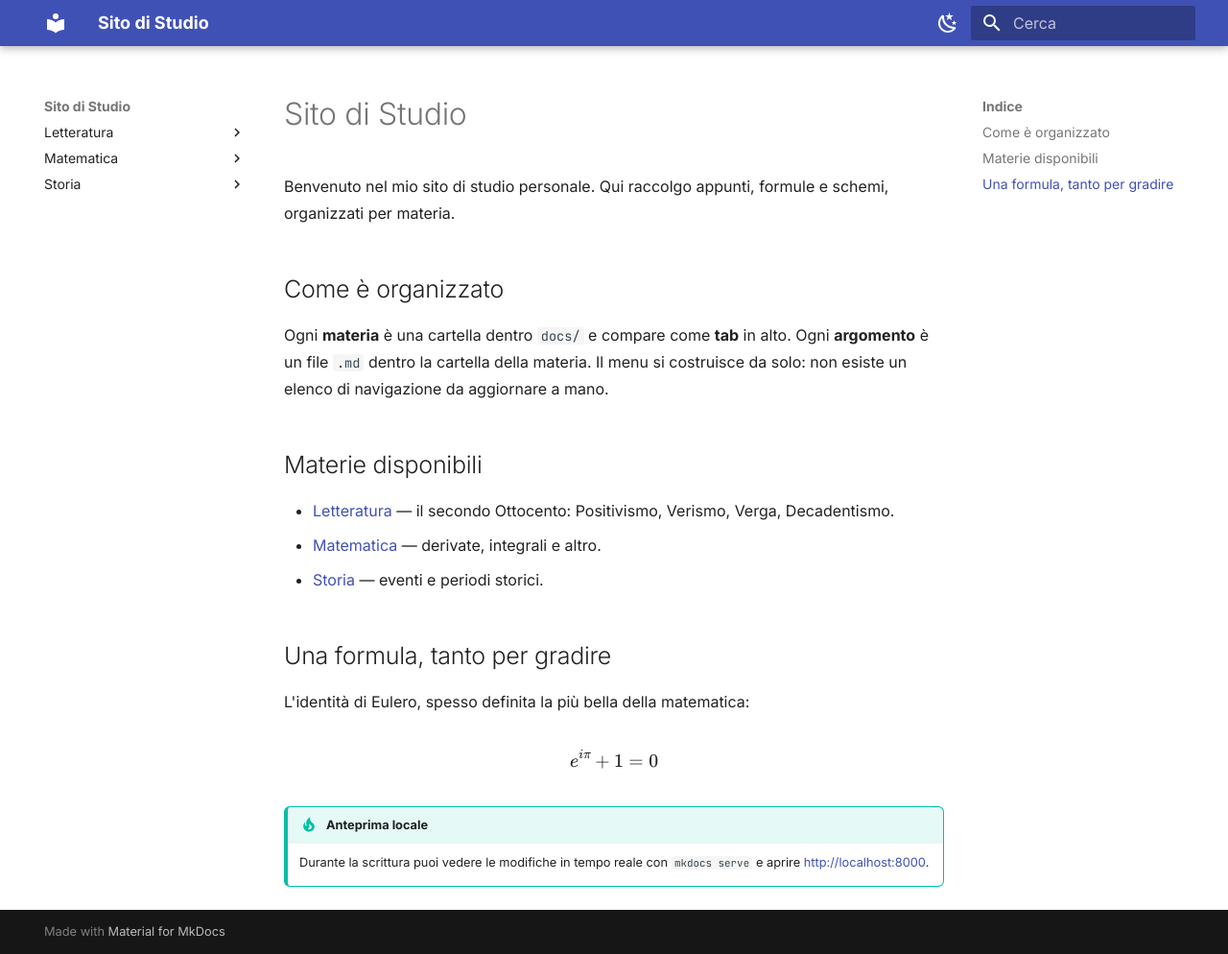
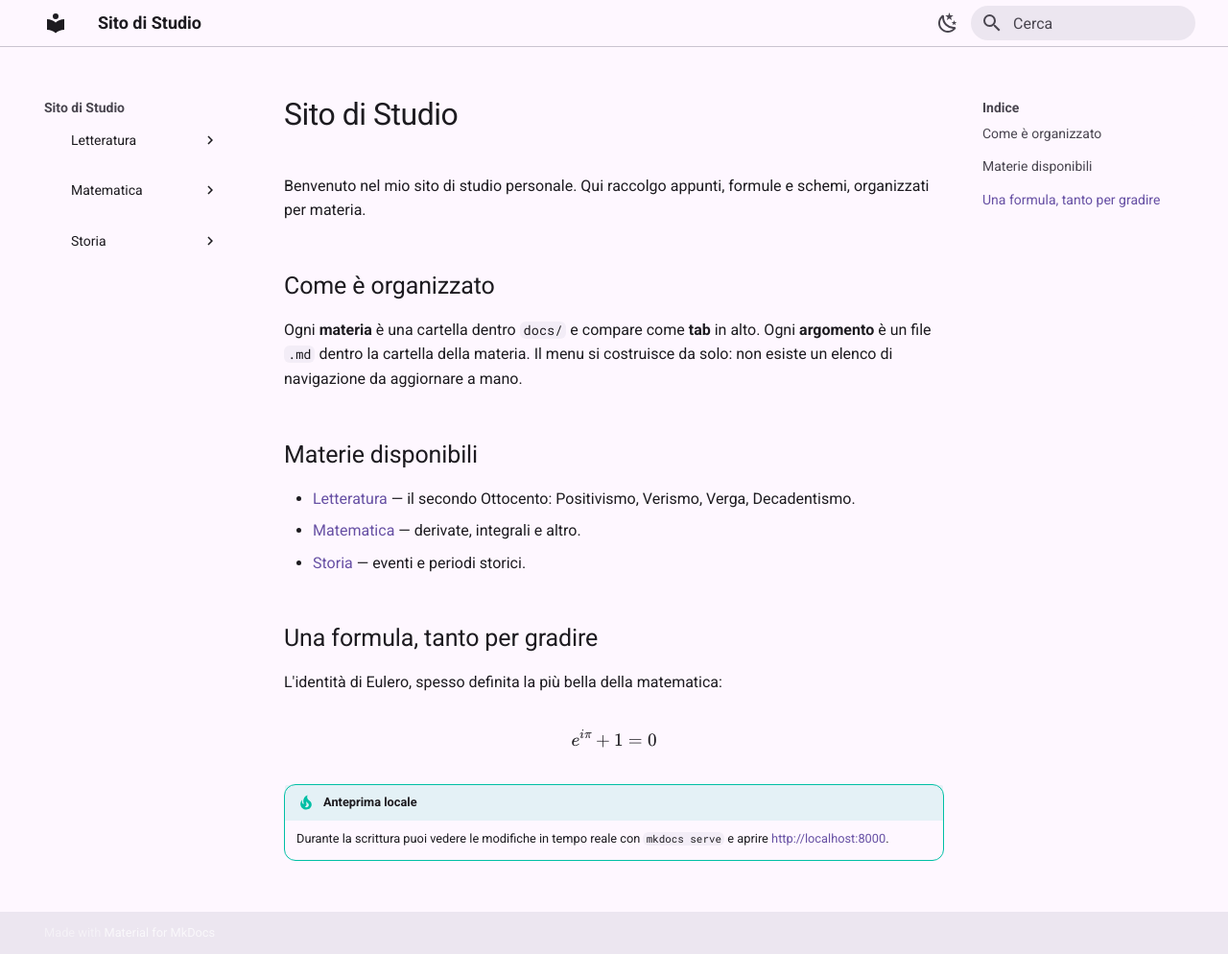
Before and after one commit to NamelessIdeas/sito-studio, an MkDocs documentation site: the page built from docs/index.md, in a window 1280 px wide and 994 px high. Shown: the whole window at 96% size. Built offline with MkDocs 1.6.1 and Material for MkDocs 9.7.7, drawn with Linux system fonts in a browser that asks for light colours.

Commit message:
UI: tema Material Design 3 (Material You)
Adatta il sito al linguaggio M3 di m3.material.io:
- palette baseline M3 (viola): primary #6750A4 (light) / #D0BCFF (dark),
  superfici tonali, secondary container per gli stati attivi
- tipografia Roboto / Roboto Mono; headline a peso regolare (tratto M3)
- forme arrotondate: card/admonition/tabelle 12px, pulsanti e voci di
  navigazione a "pillola", barra di ricerca a pillola (28px)
- top app bar su superficie tonale chiara (non viola pieno), senza ombra
- indicatore di navigazione attivo a pillola (secondary container)
- footer su superficie tonale

Token M3 in docs/stylesheets/extra.css (--m3-*), mappati sui --md-* nativi,
sia per tema chiaro (default) sia scuro (slate). palette mkdocs.yml passa a
"deep purple" come base. Verificato con mkdocs build --strict (exit 0).

Co-Authored-By: Claude Opus 4.8 <noreply@anthropic.com>

```diff
--- a/docs/stylesheets/extra.css
+++ b/docs/stylesheets/extra.css
@@ -1,61 +1,216 @@
-/* Rifiniture estetiche del sito di studio.
-   Tutto è basato sulle variabili CSS di Material (--md-*), così il tema
-   chiaro/scuro continua a funzionare senza colori "fissi". Filosofia:
-   meno è meglio — più aria e leggibilità, niente effetti vistosi. */
+/* ============================================================================
+   Material Design 3 (Material You) per MkDocs Material
+   ----------------------------------------------------------------------------
+   Adatta il tema al linguaggio di m3.material.io: palette baseline M3 (viola),
+   superfici tonali, forme molto arrotondate, tipografia Roboto e indicatore di
+   navigazione a "pillola". Tutto basato su variabili CSS, quindi il tema
+   chiaro/scuro continua a funzionare. I token M3 personalizzati hanno prefisso
+   --m3-* e i token nativi di Material sono --md-*.
+   ========================================================================== */
 
-/* --- Lettura più ariosa --------------------------------------------------- */
-.md-typeset {
-  line-height: 1.75;            /* righe meno compresse: testo più riposante */
+/* ---- Token colore M3 — TEMA CHIARO ---------------------------------------- */
+[data-md-color-scheme="default"] {
+  /* M3 baseline (light) */
+  --m3-primary:               #6750A4;
+  --m3-on-primary:            #FFFFFF;
+  --m3-primary-container:     #EADDFF;
+  --m3-on-primary-container:  #21005D;
+  --m3-secondary-container:   #E8DEF8;
+  --m3-on-secondary-container:#1D192B;
+  --m3-surface:               #FEF7FF;
+  --m3-surface-container:      #F3EDF7;
+  --m3-surface-container-high: #ECE6F0;
+  --m3-on-surface:            #1D1B20;
+  --m3-on-surface-variant:    #49454F;
+  --m3-outline:               #79747E;
+  --m3-outline-variant:       #CAC4D0;
+
+  /* Mappatura sui token nativi di Material */
+  --md-primary-fg-color:        var(--m3-primary);
+  --md-primary-fg-color--light: #7F67BE;
+  --md-primary-fg-color--dark:  #4F378B;
+  --md-accent-fg-color:         var(--m3-primary);
+
+  --md-default-bg-color:            var(--m3-surface);
+  --md-default-fg-color:            var(--m3-on-surface);
+  --md-default-fg-color--light:     var(--m3-on-surface-variant);
+  --md-default-fg-color--lighter:   var(--m3-outline);
+  --md-default-fg-color--lightest:  var(--m3-surface-container-high);
+
+  --md-typeset-color:    var(--m3-on-surface);
+  --md-typeset-a-color:  var(--m3-primary);
+
+  --md-code-bg-color: var(--m3-surface-container);
+  --md-code-fg-color: var(--m3-on-surface);
+
+  --md-footer-bg-color:       var(--m3-surface-container);
+  --md-footer-bg-color--dark: var(--m3-surface-container-high);
+  --md-footer-fg-color:       var(--m3-on-surface);
 }
 
-.md-typeset p {
-  margin: 0.7em 0 1.05em;       /* un filo di respiro in più tra i paragrafi */
+/* ---- Token colore M3 — TEMA SCURO ----------------------------------------- */
+[data-md-color-scheme="slate"] {
+  /* M3 baseline (dark) */
+  --m3-primary:               #D0BCFF;
+  --m3-on-primary:            #381E72;
+  --m3-primary-container:     #4F378B;
+  --m3-on-primary-container:  #EADDFF;
+  --m3-secondary-container:   #4A4458;
+  --m3-on-secondary-container:#E8DEF8;
+  --m3-surface:               #141218;
+  --m3-surface-container:      #211F26;
+  --m3-surface-container-high: #2B2930;
+  --m3-on-surface:            #E6E0E9;
+  --m3-on-surface-variant:    #CAC4D0;
+  --m3-outline:               #938F99;
+  --m3-outline-variant:       #49454F;
+
+  --md-primary-fg-color:        var(--m3-primary);
+  --md-primary-fg-color--light: #B69DF8;
+  --md-primary-fg-color--dark:  #4F378B;
+  --md-accent-fg-color:         var(--m3-primary);
+
+  --md-default-bg-color:            var(--m3-surface);
+  --md-default-fg-color:            var(--m3-on-surface);
+  --md-default-fg-color--light:     var(--m3-on-surface-variant);
+  --md-default-fg-color--lighter:   var(--m3-outline);
+  --md-default-fg-color--lightest:  var(--m3-surface-container-high);
+
+  --md-typeset-color:    var(--m3-on-surface);
+  --md-typeset-a-color:  var(--m3-primary);
+
+  --md-code-bg-color: var(--m3-surface-container);
+  --md-code-fg-color: var(--m3-on-surface);
+
+  --md-footer-bg-color:       var(--m3-surface-container);
+  --md-footer-bg-color--dark: #0F0D13;
+  --md-footer-fg-color:       var(--m3-on-surface);
 }
 
-/* Titoli con più stacco dalla sezione precedente, gerarchia più chiara. */
+/* ---- Tipografia M3 (Roboto; headline a peso regolare) --------------------- */
+.md-typeset {
+  line-height: 1.6;
+}
+.md-typeset h1 {
+  font-weight: 400;            /* le headline M3 NON sono bold */
+  letter-spacing: -0.015em;
+  color: var(--m3-on-surface);
+}
 .md-typeset h2 {
+  font-weight: 400;
+  letter-spacing: -0.005em;
   margin-top: 2.4rem;
-  letter-spacing: -0.01em;
 }
 .md-typeset h3 {
+  font-weight: 500;           /* i "title" M3 sono medium */
   margin-top: 1.8rem;
 }
+.md-typeset p { margin: 0.7em 0 1.05em; }
+html { scroll-behavior: smooth; }
 
-/* --- Scorrimento morbido per i link ad ancora ----------------------------- */
-html {
-  scroll-behavior: smooth;
+/* ---- Top app bar M3: superficie tonale chiara, non viola pieno ------------ */
+.md-header {
+  background-color: var(--m3-surface);
+  color: var(--m3-on-surface);
+  box-shadow: none;
+  border-bottom: 1px solid var(--m3-outline-variant);
+}
+.md-header--shadow { box-shadow: none; }
+.md-header__title { font-weight: 500; }
+.md-header .md-icon,
+.md-header [class*="md-icon"] { color: var(--m3-on-surface-variant); }
+
+/* ---- Barra di ricerca M3: "pillola" su superficie tonale ------------------ */
+.md-search__form {
+  border-radius: 28px;
+  background-color: var(--m3-surface-container-high);
+  box-shadow: none;
+}
+.md-search__form:hover {
+  background-color: var(--m3-surface-container);
+}
+.md-search__input { color: var(--m3-on-surface); }
+.md-search__input::placeholder { color: var(--m3-on-surface-variant); }
+.md-search__icon { color: var(--m3-on-surface-variant); }
+[data-md-toggle="search"]:checked ~ .md-header .md-search__output {
+  border-radius: 0 0 16px 16px;
 }
 
-/* --- Tabelle più morbide e leggibili -------------------------------------- */
+/* ---- Forme arrotondate M3 (corner medium = 12px) -------------------------- */
+.md-typeset .admonition,
+.md-typeset details,
+.md-typeset .highlight,
+.md-typeset pre > code,
+.md-typeset .tabbed-set,
 .md-typeset table:not([class]) {
-  border: none;
-  border-radius: 0.3rem;
+  border-radius: 12px;
+}
+.md-typeset .admonition,
+.md-typeset details {
+  border: 1px solid var(--m3-outline-variant);
+  box-shadow: none;
+}
+.md-typeset code { border-radius: 6px; }
+
+/* Pulsanti a "pillola" (corner full) */
+.md-typeset .md-button,
+.md-clipboard,
+.md-typeset .tabbed-labels > label {
+  border-radius: 9999px;
+}
+.md-typeset .md-button--primary {
+  background-color: var(--m3-primary);
+  color: var(--m3-on-primary);
+  border-color: var(--m3-primary);
+}
+
+/* ---- Tabelle M3 ----------------------------------------------------------- */
+.md-typeset table:not([class]) {
+  border: 1px solid var(--m3-outline-variant);
   overflow: hidden;
-  box-shadow: 0 0 0 1px var(--md-default-fg-color--lightest);
 }
 .md-typeset table:not([class]) th {
-  font-weight: 600;
+  background-color: var(--m3-surface-container);
+  color: var(--m3-on-surface);
+  font-weight: 500;
 }
-/* Righe alternate appena accennate: la tabella "si legge" senza pesare. */
-.md-typeset table:not([class]) tr:nth-child(even),
-.md-typeset table:not([class]) tbody tr:nth-child(even) {
-  background-color: var(--md-default-fg-color--lightest);
+.md-typeset table:not([class]) tr:nth-child(even) {
+  background-color: var(--m3-surface-container);
 }
 
-/* --- Admonition e citazioni un po' più morbide ---------------------------- */
-.md-typeset .admonition,
-.md-typeset details {
-  border-radius: 0.3rem;
-  box-shadow: none;
-  border-left-width: 0.2rem;
+/* ---- Navigazione: voci a "pillola" con indicatore M3 ---------------------- */
+.md-nav__link {
+  border-radius: 9999px;
+  padding: 0.35rem 0.7rem;
+  margin: 0.1rem 0;
+  transition: background-color 120ms ease, color 120ms ease;
+}
+.md-nav__link:hover {
+  background-color: var(--m3-surface-container-high);
+  color: var(--m3-on-surface);
+}
+.md-nav__link--active,
+.md-nav__item--active > .md-nav__link {
+  background-color: var(--m3-secondary-container);
+  color: var(--m3-on-secondary-container);
+  font-weight: 500;
+}
+/* la TOC a destra resta leggera: niente pillola sui titoli di sezione */
+.md-sidebar--secondary .md-nav__link {
+  border-radius: 0;
+  padding-left: 0;
+  background: transparent;
 }
 
-/* --- Transizioni delicate su link e pulsanti ------------------------------ */
-.md-typeset a {
-  transition: color 120ms ease;
+/* ---- Tab di contenuto: indicatore attivo in primary M3 -------------------- */
+.md-typeset .tabbed-labels > label { font-weight: 500; }
+.js .md-typeset .tabbed-set > input:checked + label {
+  color: var(--m3-primary);
 }
+.md-typeset .tabbed-labels::before { background: var(--m3-primary); }
 
-/* --- Tab di contenuto e tab di navigazione: bordi più puliti --------------- */
-.md-typeset .tabbed-set > label {
-  transition: color 120ms ease;
-}
+/* ---- Barra di avanzamento (instant.progress) in primary M3 ---------------- */
+.md-progress { background-color: var(--m3-primary); }
+
+/* ---- Link con transizione delicata --------------------------------------- */
+.md-typeset a { transition: color 120ms ease; }
--- a/mkdocs.yml
+++ b/mkdocs.yml
@@ -17,8 +17,8 @@ theme:
   name: material
   language: it
   font:
-    text: Inter            # corpo del testo: molto leggibile e pulito
-    code: JetBrains Mono    # blocchi di codice
+    text: Roboto            # tipografia di Material Design 3
+    code: Roboto Mono
   features:
     - navigation.instant          # navigazione in stile SPA: niente ricaricamento pagina
     - navigation.instant.progress # sottile barra di avanzamento sui caricamenti lenti
@@ -35,18 +35,20 @@ theme:
     - search.share
     - content.tabs.link           # cambiare un content-tab allinea tutti i gruppi gemelli
     - content.code.copy           # bottone copia-codice
+  # Colori di base "deep purple" (vicini alla palette baseline M3); i token
+  # esatti di Material Design 3 sono definiti in docs/stylesheets/extra.css.
   palette:
     - media: "(prefers-color-scheme: light)"
       scheme: default
-      primary: indigo
-      accent: indigo
+      primary: deep purple
+      accent: deep purple
       toggle:
         icon: material/weather-night
         name: Passa al tema scuro
     - media: "(prefers-color-scheme: dark)"
       scheme: slate
-      primary: indigo
-      accent: indigo
+      primary: deep purple
+      accent: deep purple
       toggle:
         icon: material/weather-sunny
         name: Passa al tema chiaro
```
Also changed, not shown: CLAUDE.md (+1 -1 lines).
